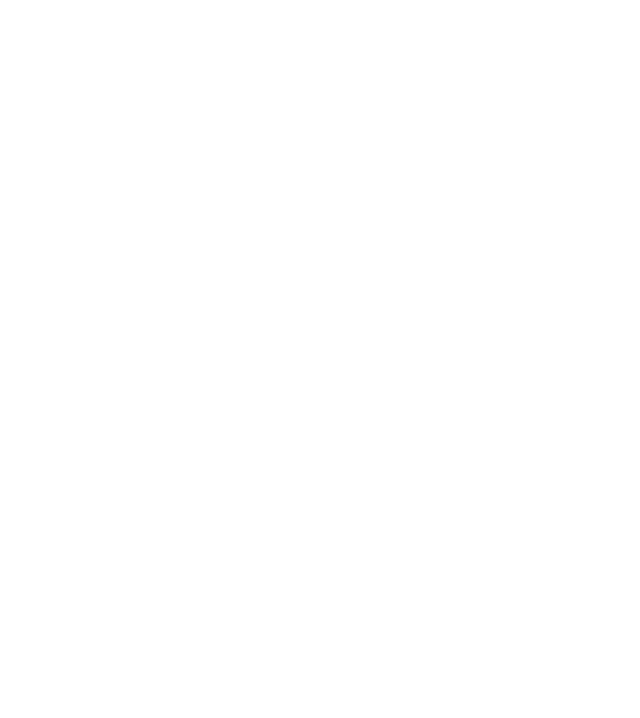
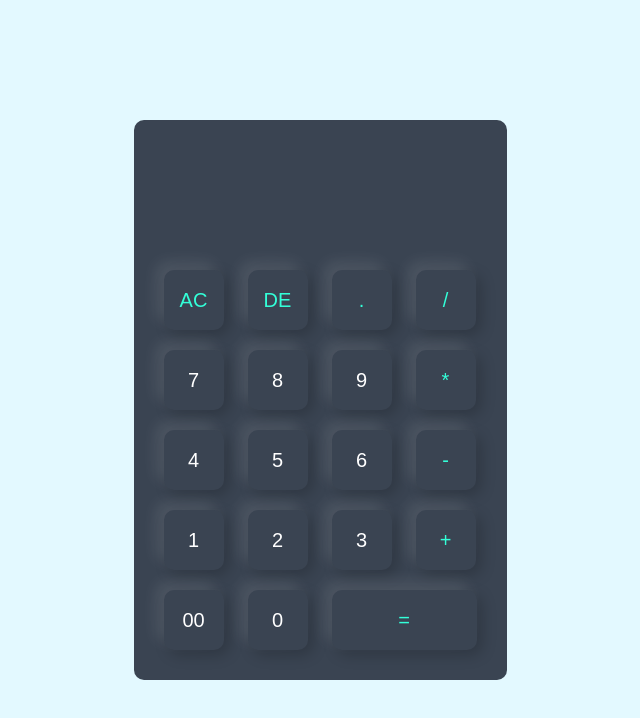
Before and after one commit to ProgrammerKerim/How-To-Create---Calculator, a plain HTML site: page index.html in a window 1280 px wide. Shown: the whole page, without its empty margins (320-960 px from the left). Drawn offline with Linux system fonts and the light colour scheme.

Commit message:
Calculator

```diff
--- a/index.html
+++ b/index.html
@@ -4,7 +4,87 @@
     <meta charset="UTF-8" />
     <meta http-equiv="X-UA-Compatible" content="IE=edge" />
     <meta name="viewport" content="width=device-width, initial-scale=1.0" />
-    <title>Document</title>
+    <title>Calculator</title>
+    <link rel="stylesheet" href="style.css" />
   </head>
-  <body></body>
+  <body>
+    <div class="container">
+      <div class="calculator">
+        <form>
+          <div class="display">
+            <input type="text" name="display" />
+          </div>
+          <div>
+            <input
+              type="button"
+              value="AC"
+              onclick="display.value ='' "
+              class="operator"
+            />
+            <input
+              type="button"
+              value="DE"
+              onclick="display.value = display.value.toString().slice(0,-1)"
+              class="operator"
+            />
+            <input
+              type="button"
+              value="."
+              onclick="display.value +='.' "
+              class="operator"
+            />
+            <input
+              type="button"
+              value="/"
+              onclick="display.value +='/' "
+              class="operator"
+            />
+          </div>
+          <div>
+            <input type="button" value="7" onclick="display.value +='7' " />
+            <input type="button" value="8" onclick="display.value +='8' " />
+            <input type="button" value="9" onclick="display.value +='9' " />
+            <input
+              type="button"
+              value="*"
+              onclick="display.value +='*' "
+              class="operator"
+            />
+          </div>
+          <div>
+            <input type="button" value="4" onclick="display.value +='4' " />
+            <input type="button" value="5" onclick="display.value +='5' " />
+            <input type="button" value="6" onclick="display.value +='6' " />
+            <input
+              type="button"
+              value="-"
+              onclick="display.value +='-' "
+              class="operator"
+            />
+          </div>
+          <div>
+            <input type="button" value="1" onclick="display.value +='1' " />
+            <input type="button" value="2" onclick="display.value +='2' " />
+            <input type="button" value="3" onclick="display.value +='3' " />
+            <input
+              type="button"
+              value="+"
+              onclick="display.value +='+' "
+              class="operator"
+            />
+          </div>
+          <div>
+            <input type="button" value="00" onclick="display.value +='00' " />
+            <input type="button" value="0" onclick="display.value +='0' " />
+            <input
+              type="button"
+              value="="
+              onclick="display.value = eval(display.value)"
+              class="equal operator"
+            />
+          </div>
+        </form>
+      </div>
+    </div>
+  </body>
 </html>
--- /dev/null
+++ b/style.css
@@ -0,0 +1,56 @@
+* {
+  margin: 0;
+  padding: 0;
+  box-sizing: border-box;
+}
+
+.container {
+  width: 100%;
+  height: 100vh;
+  background: #e3f9ff;
+  display: flex;
+  align-items: center;
+  justify-content: center;
+}
+
+.calculator {
+  background: #3a4452;
+  padding: 20px;
+  border-radius: 10px;
+}
+
+.calculator form input {
+  border: 0;
+  outline: 0;
+  width: 60px;
+  height: 60px;
+  border-radius: 10px;
+  box-shadow: -8px -8px 15px rgba(255, 255, 255, 0.1),
+    5px 5px 15px rgba(0, 0, 0, 0.2);
+  background: transparent;
+  font-size: 20px;
+  color: #fff;
+  cursor: pointer;
+  margin: 10px;
+}
+
+form .display {
+  display: flex;
+  justify-content: flex-end;
+  margin: 20px 0;
+}
+
+form .display input {
+  text-align: right;
+  flex: 1;
+  font-size: 45px;
+  box-shadow: none;
+}
+
+form input.equal {
+  width: 145px;
+}
+
+form input.operator {
+  color: #33ffd8;
+}
```
